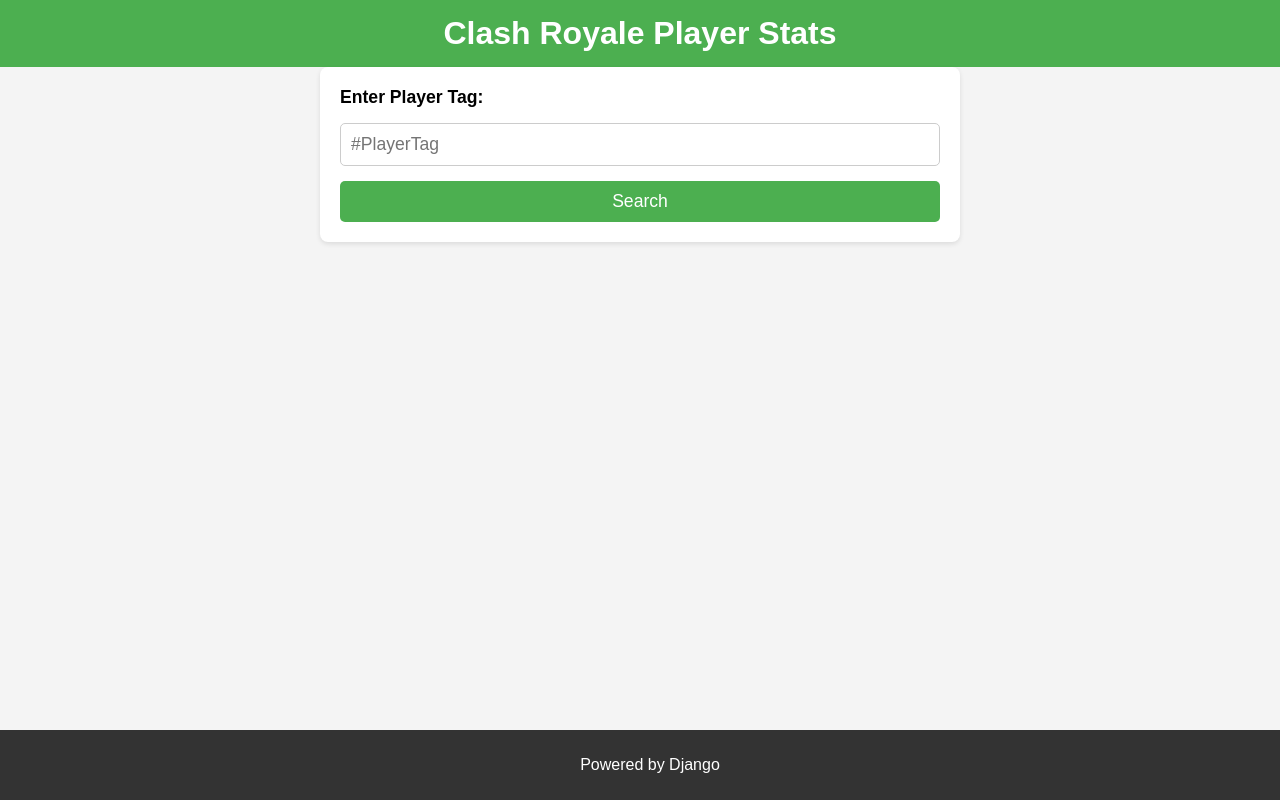
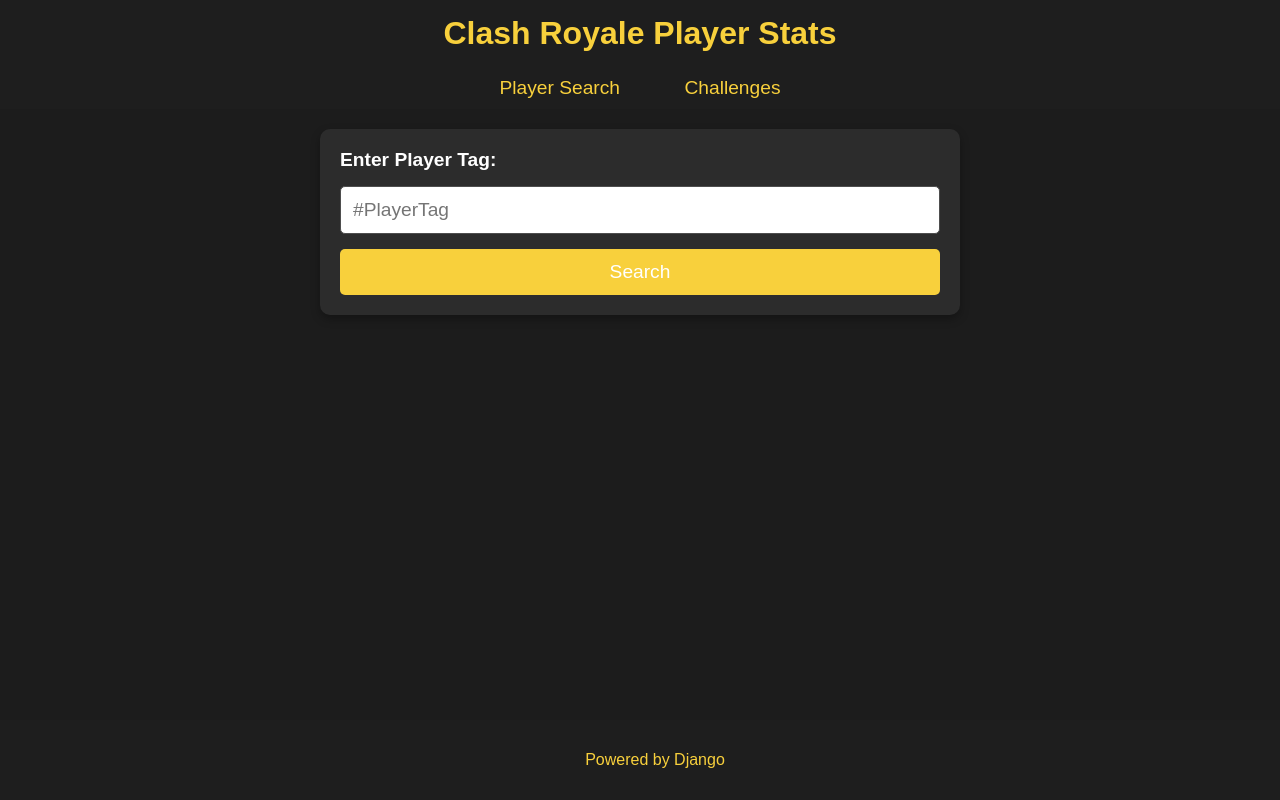
Before and after one commit to vtbossss/Catoff_Bounty, a Django app: page / in a window 1280 px wide. Run offline with Django 4.2, Linux system fonts and the light colour scheme.

Commit message:
socials integrated

```diff
--- a/gaming_platform/clashroyale/urls.py
+++ b/gaming_platform/clashroyale/urls.py
@@ -4,4 +4,5 @@
 urlpatterns = [
     path('', views.player_search_view, name='player_search'),
     path('player-stats/', views.player_stats_view, name='player_stats'),
+    path('challenge-details',views.challenge_detail_view, name='challenge_details'),
 ]
--- a/gaming_platform/clashroyale/views.py
+++ b/gaming_platform/clashroyale/views.py
@@ -181,3 +181,42 @@
         # Handle any errors during the process
         logger.error(f"Error occurred while fetching data: {str(e)}")
         return render(request, "player_search.html", {"error": f"An error occurred: {str(e)}"})
+
+
+def challenge_detail_view(request):
+    """
+    View to display a list of ongoing and upcoming challenges with smooth link unfurling.
+    """
+    try:
+        # Fetch all ongoing and upcoming challenges from the API
+        challenges_data = make_request("/challenges")  # API endpoint to fetch challenges
+
+        if not challenges_data or not isinstance(challenges_data, list):
+            logger.warning("No challenges found!")
+            return render(request, "error.html", {"error": "No challenges found!"})
+
+        # Prepare challenges data for context
+        challenges = []
+        for chain in challenges_data:
+            if 'challenges' in chain:
+                for challenge in chain['challenges']:
+                    challenge_name = challenge.get("name", "Unknown Challenge")
+                    challenge_description = challenge.get("description", "No description available.")
+                    challenge_image_url = challenge.get("iconUrl", "default_image_url_here")  # Fix: Use 'iconUrl' from the API
+                    challenge_url = f"https://your-platform.com/challenges/{challenge['id']}"  # Construct challenge URL
+
+                    challenges.append({
+                        "name": challenge_name,
+                        "description": challenge_description,
+                        "image_url": challenge_image_url,
+                        "url": challenge_url
+                    })
+
+        # Pass challenge data to the template for rendering and unfurling
+        return render(request, "challenge_detail.html", {
+            "challenges": challenges
+        })
+
+    except Exception as e:
+        logger.error(f"Error occurred while fetching challenges data: {str(e)}")
+        return render(request, "error.html", {"error": "An error occurred while fetching challenges."})
--- a/gaming_platform/templates/player_search.html
+++ b/gaming_platform/templates/player_search.html
@@ -5,32 +5,55 @@
     <meta name="viewport" content="width=device-width, initial-scale=1.0">
     <title>Player Search</title>
     <style>
-        /* Example CSS to enhance the page layout */
         body {
-            font-family: Arial, sans-serif;
-            background-color: #f4f4f4;
+            font-family: 'Arial', sans-serif;
+            background-color: #1c1c1c;
+            color: #fff;
             margin: 0;
             padding: 0;
         }
 
         header {
-            background-color: #4CAF50;
-            color: white;
+            background-color: #1e1e1e;
+            color: #F8D03C; /* Clash Royale gold */
             padding: 15px 0;
             text-align: center;
+            box-shadow: 0 2px 5px rgba(0, 0, 0, 0.1);
         }
 
-        h1 {
+        header h1 {
             margin: 0;
+        }
+
+        nav {
+            background-color: #1e1e1e;
+            text-align: center;
+            padding: 10px 0;
+            position: sticky;
+            top: 0;
+            z-index: 100;
+        }
+
+        nav a {
+            color: #F8D03C;
+            text-decoration: none;
+            padding: 10px 20px;
+            margin: 0 10px;
+            font-size: 1.2em;
+        }
+
+        nav a:hover {
+            background-color: #4e4e4e;
+            border-radius: 5px;
         }
 
         main {
             padding: 20px;
             max-width: 600px;
-            margin: 0 auto;
-            background-color: white;
-            border-radius: 8px;
-            box-shadow: 0 2px 5px rgba(0, 0, 0, 0.1);
+            margin: 20px auto;
+            background-color: #2c2c2c;
+            border-radius: 10px;
+            box-shadow: 0 4px 10px rgba(0, 0, 0, 0.3);
         }
 
         form {
@@ -40,47 +63,56 @@
         }
 
         label {
-            font-size: 1.1em;
+            font-size: 1.2em;
             font-weight: bold;
+            color: #fff;
         }
 
         input[type="text"] {
-            padding: 10px;
-            font-size: 1.1em;
+            padding: 12px;
+            font-size: 1.2em;
             border-radius: 5px;
-            border: 1px solid #ccc;
+            border: 1px solid #4e4e4e;
         }
 
         button {
-            padding: 10px;
-            background-color: #4CAF50;
+            padding: 12px;
+            background-color: #F8D03C;
             color: white;
-            font-size: 1.1em;
+            font-size: 1.2em;
             border: none;
             border-radius: 5px;
             cursor: pointer;
+            transition: background-color 0.3s;
         }
 
         button:hover {
-            background-color: #45a049;
+            background-color: #D1A500;
         }
 
         .error {
-            color: red;
-            background-color: #f8d7da;
-            padding: 10px;
+            color: #D32F2F;
+            background-color: #FFEBEE;
+            padding: 12px;
             border-radius: 5px;
             margin-top: 20px;
         }
 
         footer {
-            background-color: #333;
-            color: white;
+            background-color: #1e1e1e;
+            color: #F8D03C;
             text-align: center;
-            padding: 10px;
+            padding: 15px;
             position: fixed;
             width: 100%;
             bottom: 0;
+        }
+
+        @media (max-width: 768px) {
+            nav a {
+                padding: 8px 12px;
+                font-size: 1em;
+            }
         }
     </style>
 </head>
@@ -88,6 +120,11 @@
     <header>
         <h1>Clash Royale Player Stats</h1>
     </header>
+
+    <nav>
+        <a href="{% url 'player_search' %}">Player Search</a>
+        <a href="{% url 'challenge_details' %}">Challenges</a>
+    </nav>
 
     <main>
         <form method="get" action="{% url 'player_stats' %}">
```
Also changed, not shown: gaming_platform/templates/challenge_detail.html (added, +97 -0 lines), gaming_platform/templates/error.html (added, +66 -0 lines), gaming_platform/templates/player_stats.html (+37 -26 lines).
